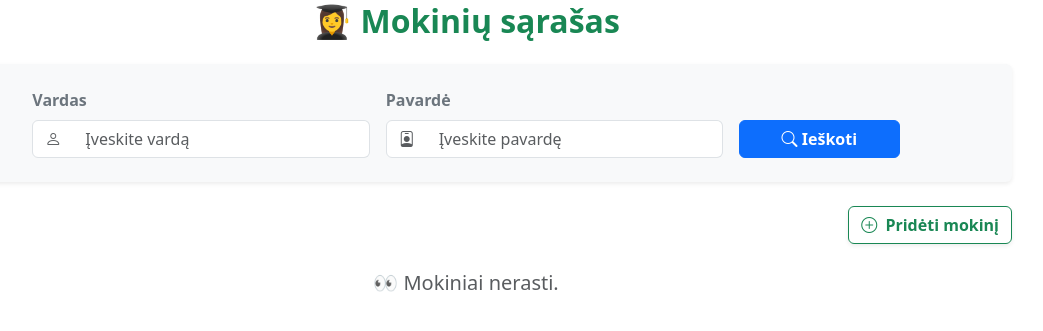
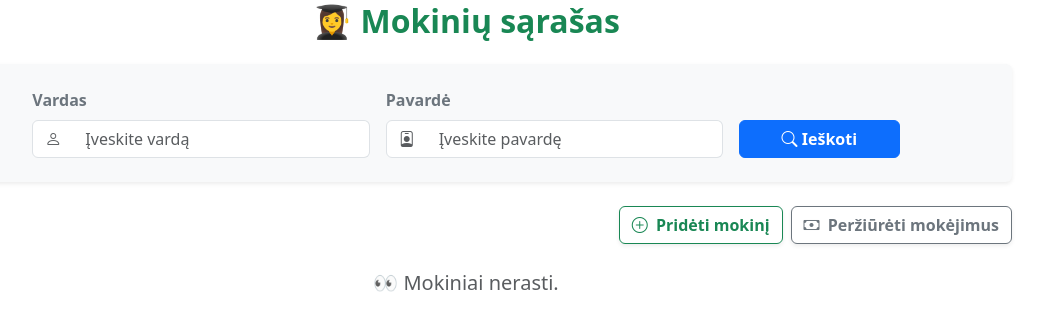
Before and after one commit to lukasjanusauskas/mendl-tutors, a Python web app: template app/templates/students.html in a window 1280 px wide. Shown: the part 174-505 px from the top of the page, without its empty margins (174-1217 px from the left). Run offline with Jinja, Linux system fonts and the light colour scheme; the template is opened without the code that fills it, so the values that code supplies are empty.

Commit message:
add view all payments button

```diff
--- a/app/templates/students.html
+++ b/app/templates/students.html
@@ -38,10 +38,13 @@
         </div>
     </form>
 
-    <!-- Mygtukas pridėti naują studentą -->
+    <!-- Mygtukas pridėti naują studentą ir peržiūrėti mokėjimus -->
     <div class="d-flex justify-content-end mb-3">
-        <a href="{{ url_for('add_student') }}" class="btn btn-outline-success shadow-sm fw-semibold">
+        <a href="{{ url_for('add_student') }}" class="btn btn-outline-success shadow-sm fw-semibold me-2">
             <i class="bi bi-plus-circle me-1"></i> Pridėti mokinį
+        </a>
+        <a href="{{ url_for('admin_all_payments') }}" class="btn btn-outline-secondary shadow-sm fw-semibold">
+            <i class="bi bi-cash me-1"></i> Peržiūrėti mokėjimus
         </a>
     </div>
 
```
